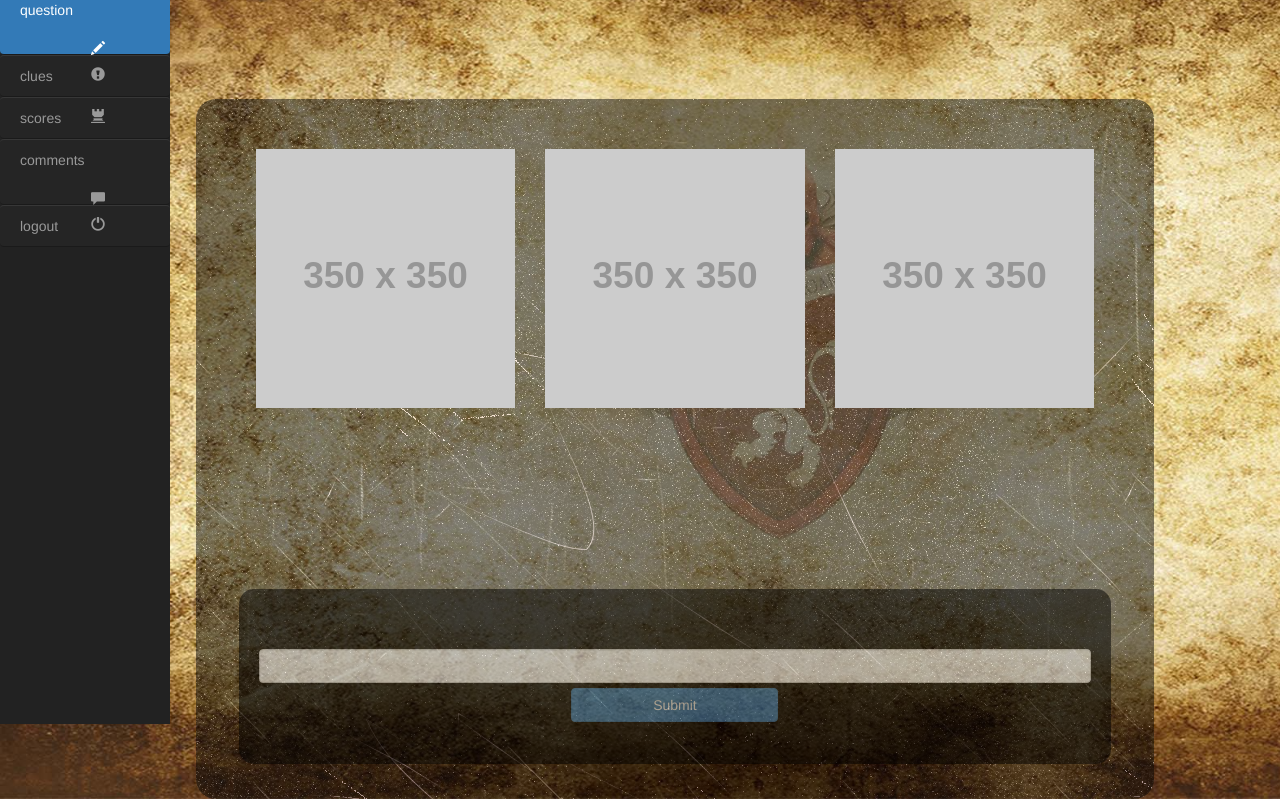
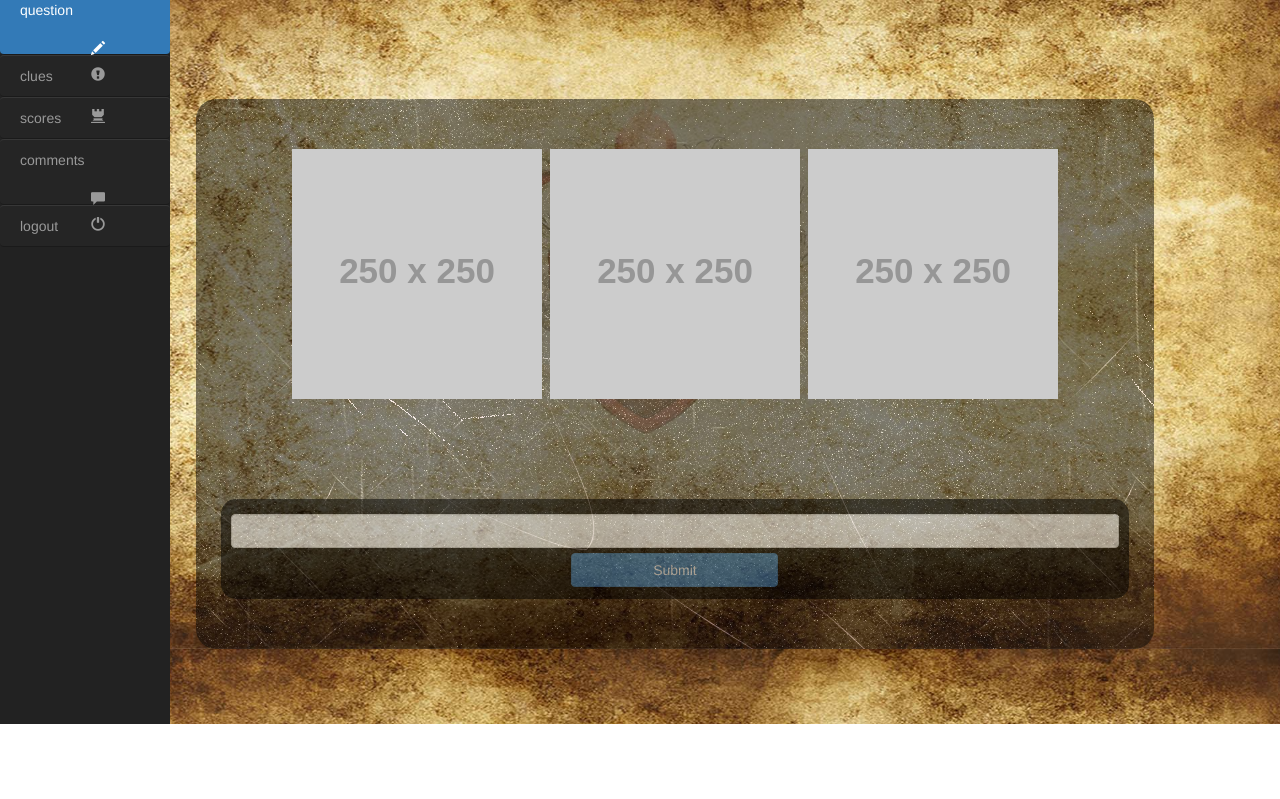
Before and after one commit to game-of-thrones/game-of-thrones.github.io, a plain HTML site: page index.html in a window 1280 px wide. Shown: the part 76-875 px from the top of the page. After the commit the page ends 800 px from the top, so only its background shows below. Drawn offline with nearby package versions, Linux system fonts and the light colour scheme; placeholder pictures from the web are drawn by us.

Commit message:
little responsivenes added

```diff
--- a/custom.css
+++ b/custom.css
@@ -2,7 +2,7 @@
 
   .mybox {
 
-    height: 700px;
+    height: 550px;
     opacity: 1.0;
     z-index: 5;
     font-size: 200%;
@@ -88,7 +88,7 @@
 
   .question-section{
     position: relative;
-    height: 70%;
+    height: 400px;
     width: 100%;
     padding: 10px 30px;
     padding-top: 50px;
@@ -97,25 +97,26 @@
 
   .answer-section{
     position: relative;
-    height: 25%;
-    width: 94%;
-    margin-left: 3%;
-    margin-right: 3%;
-    margin-bottom: 5%;
+    height: 100px;
+    margin: 10px;
+    margin-top: 0px;
     border-radius: 15px;
-    padding: 20px;
-    padding-top: 60px;
     background-color: black;
     opacity: 0.5;
   }
 
 
   .ans-in{
+    padding-top: 15px;
+    padding-left: 10px;
+    padding-right: 10px;
     vertical-align: middle;
     color: black;
   }
 
 
   .ques-img{
-    padding-bottom: 20px;
+    padding-bottom: 10px;
+    width: 250px;
+
   }
--- a/index.html
+++ b/index.html
@@ -46,9 +46,11 @@
             <div class="col-md-10 col-lg-10 col-md-offset-1 col-lg-offset-1 mybox" align="center">
               <div class="bg"></div>
               <div class="question-section">
-                <img class="ques-img col-lg-4 col-md-4" src="http://placehold.it/350x350"/>
-                <img class="ques-img col-lg-4 col-md-4" src="http://placehold.it/350x350"/>
-                <img class="ques-img col-lg-4 col-md-4" src="http://placehold.it/350x350"/>
+                <center>
+                  <img class="ques-img " src="http://placehold.it/250x250"/>
+                  <img class="ques-img " src="http://placehold.it/250x250"/>
+                  <img class="ques-img " src="http://placehold.it/250x250"/>
+                </center>
               </div>
 
               <div class="answer-section">
```
